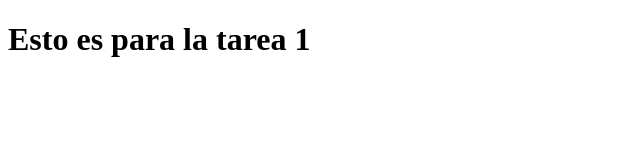
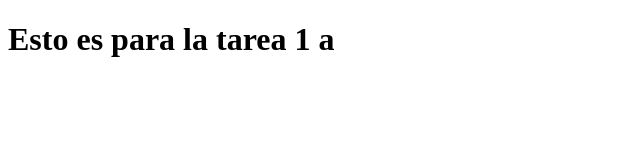
Before and after one commit to VictorCastroLopez/Caso-practico-1, a plain HTML site: page index.html in a window 1280 px wide. Shown: the full height of the page, 0-640 px from the left. Drawn offline with Linux system fonts and the light colour scheme.

Commit message:
commit 1

```diff
--- a/index.html
+++ b/index.html
@@ -8,7 +8,7 @@
 </head>
 <body>
     <h1>
-        Esto es para la tarea 1
+        Esto es para la tarea 1 a
     </h1>
 </body>
 </html>
```
